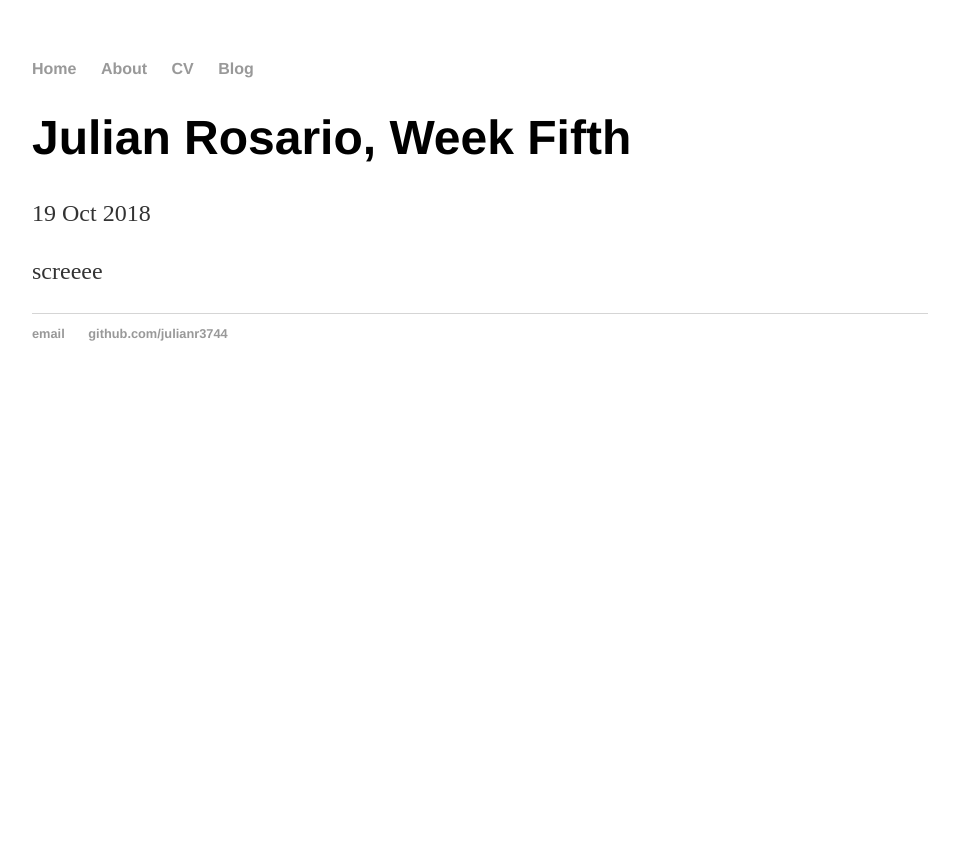
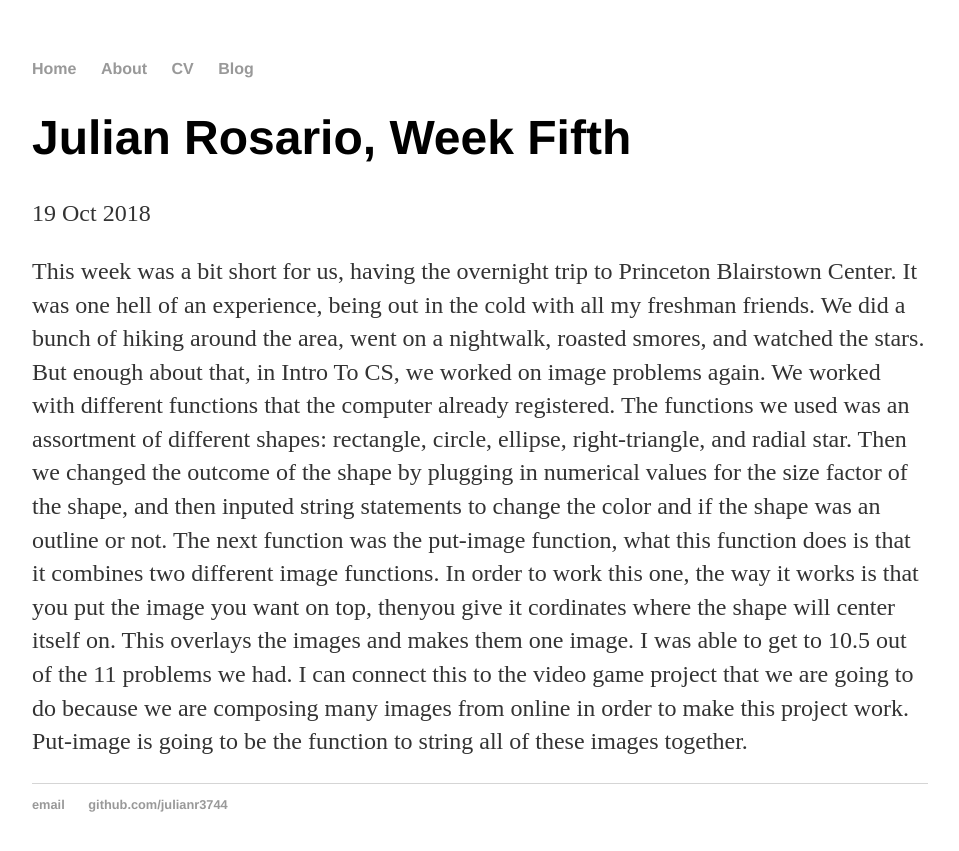
Before and after one commit to Julianr3744/julianr3744.github.io, a Jekyll site: the page built from _posts/2018-10-19-Weekly-reflection-05.md, in a window 1280 px wide. Shown: the top 851 px of the page, without its empty margins (160-1119 px from the left). Built offline with Jekyll 4.4.1, drawn with Linux system fonts in a browser that asks for light colours.

Commit message:
Update 2018-10-19-Weekly-reflection-05.md

```diff
--- a/_posts/2018-10-19-Weekly-reflection-05.md
+++ b/_posts/2018-10-19-Weekly-reflection-05.md
@@ -4,4 +4,4 @@ title: "Julian Rosario, Week Fifth"
 date: 2018-10-19
 ---
 
-screeee
+This week was a bit short for us, having the overnight trip to Princeton Blairstown Center. It was one hell of an experience, being out in the cold with all my freshman friends. We did a bunch of hiking around the area, went on a nightwalk, roasted smores, and watched the stars. But enough about that, in Intro To CS, we worked on image problems again. We worked with different functions that the computer already registered. The functions we used was an assortment of different shapes: rectangle, circle, ellipse, right-triangle, and radial star. Then we changed the outcome of the shape by plugging in numerical values for the size factor of the shape, and then inputed string statements to change the color and if the shape was an outline or not. The next function was the put-image function, what this function does is that it combines two different image functions. In order to work this one, the way it works is that you put the image you want on top, thenyou give it cordinates where the shape will center itself on. This overlays the images and makes them one image. I was able to get to 10.5 out of the 11 problems we had. I can connect this to the video game project that we are going to do because we are composing many images from online in order to make this project work. Put-image is going to be the function to string all of these images together.
```
